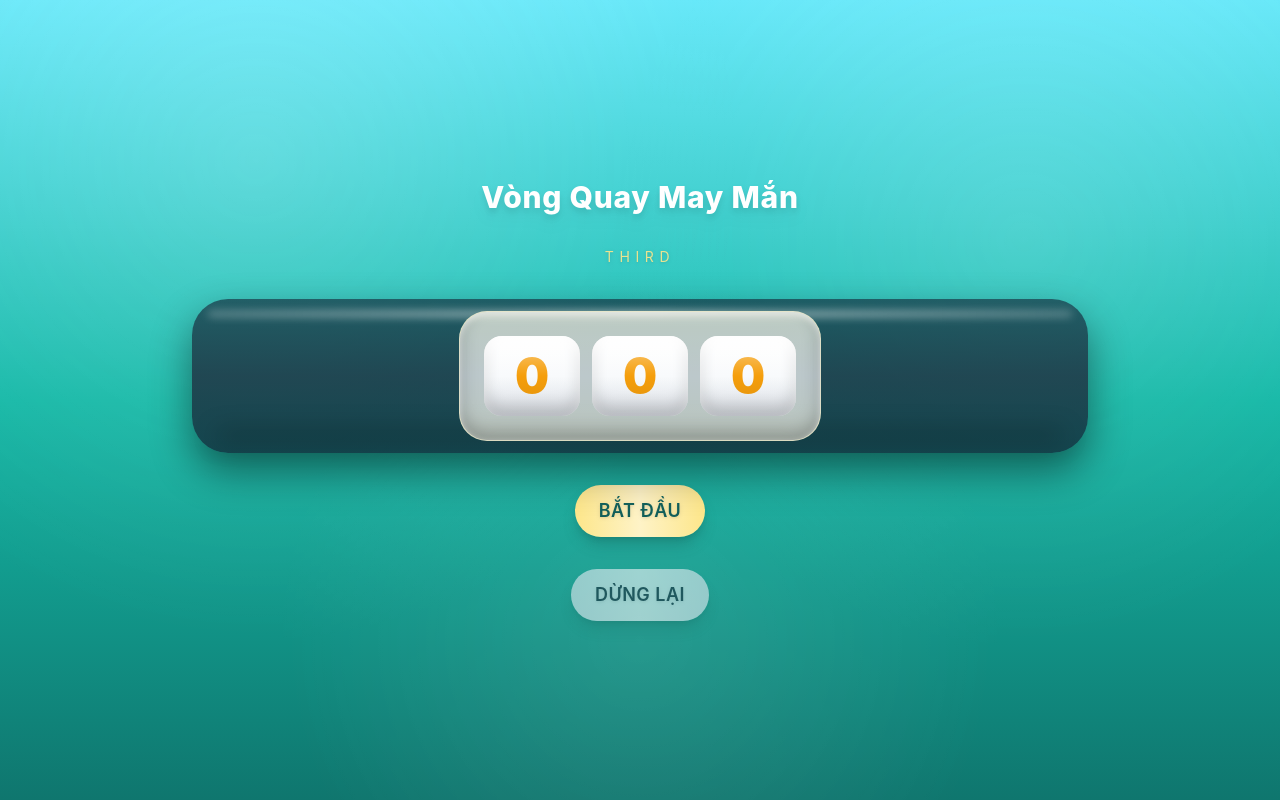
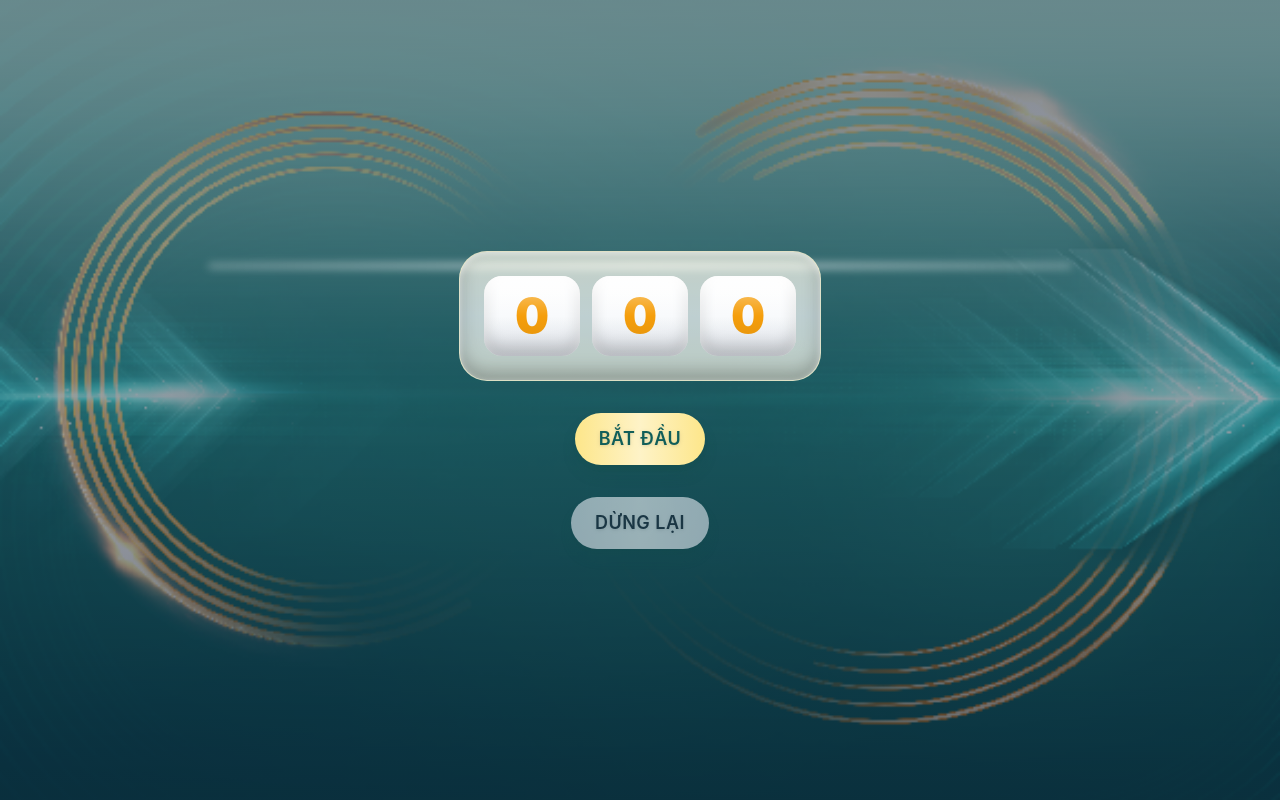
Before and after one commit to hutruon139/lucky-draw-system, a React (Vite) app: page / in a window 1280 px wide. Built offline with nearby package versions, Linux system fonts and the light colour scheme.

Commit message:
minor change

```diff
--- a/src/components/Reel.jsx
+++ b/src/components/Reel.jsx
@@ -1,7 +1,7 @@
 import React, { useEffect, useRef } from "react";
 
 const ITEM_HEIGHT = 80; // px per digit
-const REPEAT = 6; // build a longer strip for smooth looping
+const REPEAT = 20; // build a longer strip for smooth looping
 const DIGITS = Array.from({ length: REPEAT * 10 }, (_, i) => i % 10);
 
 export default function Reel({ targetDigit = 0, spinning, delay = 0 }) {
--- a/src/components/SlotMachine.jsx
+++ b/src/components/SlotMachine.jsx
@@ -32,9 +32,8 @@ export default function SlotMachine({
   }, [isSpinning, digits.join("")]);
 
   return (
-    <div className="relative flex items-center justify-center rounded-[36px] bg-gradient-to-b from-slate-900/60 via-slate-800/80 to-slate-900/70 p-3 shadow-[0_18px_40px_rgba(0,0,0,0.45)]">
+    <div className="relative flex items-center justify-center">
       <div className="absolute inset-x-4 top-3 h-[6px] rounded-full bg-gradient-to-r from-white/30 via-white/70 to-white/30 blur-sm" />
-      <div className="absolute inset-x-6 bottom-3 h-[10px] rounded-full bg-black/30 blur-md" />
       <div
         className="
     relative
--- a/src/pages/SpinPage.jsx
+++ b/src/pages/SpinPage.jsx
@@ -3,6 +3,7 @@ import { useNavigate } from "react-router-dom";
 import SlotMachine from "../components/SlotMachine";
 import { formatTicket } from "../logic/spin";
 import { usePrizeFlow } from "../components/PrizeFlowManager";
+import backgroundImage from "../../assets/background.png";
 
 export default function SpinPage() {
   const navigate = useNavigate();
@@ -46,15 +47,16 @@ export default function SpinPage() {
   };
 
   return (
-    <div className="relative flex min-h-screen items-center justify-center overflow-hidden bg-gradient-to-b from-cyan-300 via-teal-500 to-teal-700 px-4 py-12">
-      <div className="absolute inset-0 opacity-60 [background:radial-gradient(circle_at_20%_20%,rgba(255,255,255,0.25),transparent_40%),radial-gradient(circle_at_80%_30%,rgba(255,255,255,0.2),transparent_35%),radial-gradient(circle_at_50%_80%,rgba(255,255,255,0.15),transparent_40%)]" />
+    <div
+      className="relative flex min-h-screen items-center justify-center overflow-hidden bg-slate-900 px-4 py-12"
+      style={{
+        backgroundImage: `url(${backgroundImage})`,
+        backgroundSize: "cover",
+        backgroundPosition: "center",
+      }}
+    >
+      <div className="absolute inset-0 bg-gradient-to-b from-slate-900/50 via-slate-900/40 to-slate-900/60" />
       <div className="relative w-full max-w-4xl space-y-8 text-center text-white">
-        <h1 className="text-3xl font-extrabold tracking-wide drop-shadow-lg">
-          Vòng Quay May Mắn
-        </h1>
-        <p className="text-sm uppercase tracking-[0.4em] text-amber-200/90 drop-shadow">
-          {prizeLabel}
-        </p>
         <SlotMachine
           winningNumber={frozenNumber || undefined}
           isSpinning={isSpinning}
--- a/src/pages/WinnerPage.jsx
+++ b/src/pages/WinnerPage.jsx
@@ -2,6 +2,7 @@ import React, { useEffect } from "react";
 import { useNavigate } from "react-router-dom";
 import WinnerScreen from "../components/WinnerScreen";
 import { usePrizeFlow } from "../components/PrizeFlowManager";
+import backgroundImage from "../../assets/background.png";
 
 export default function WinnerPage() {
   const navigate = useNavigate();
@@ -19,8 +20,15 @@ export default function WinnerPage() {
   };
 
   return (
-    <div className="relative flex min-h-screen items-center justify-center overflow-hidden bg-gradient-to-b from-cyan-300 via-teal-500 to-teal-700 px-4 py-12">
-      <div className="absolute inset-0 opacity-60 [background:radial-gradient(circle_at_20%_20%,rgba(255,255,255,0.25),transparent_40%),radial-gradient(circle_at_80%_30%,rgba(255,255,255,0.2),transparent_35%),radial-gradient(circle_at_50%_80%,rgba(255,255,255,0.15),transparent_40%)]" />
+    <div
+      className="relative flex min-h-screen items-center justify-center overflow-hidden bg-slate-900 px-4 py-12"
+      style={{
+        backgroundImage: `url(${backgroundImage})`,
+        backgroundSize: "cover",
+        backgroundPosition: "center",
+      }}
+    >
+      <div className="absolute inset-0 bg-gradient-to-b from-slate-900/50 via-slate-900/40 to-slate-900/60" />
       <div className="relative">
         <WinnerScreen
           winner={currentParticipant}
```
Also changed, not shown: assets/background.png (added).
